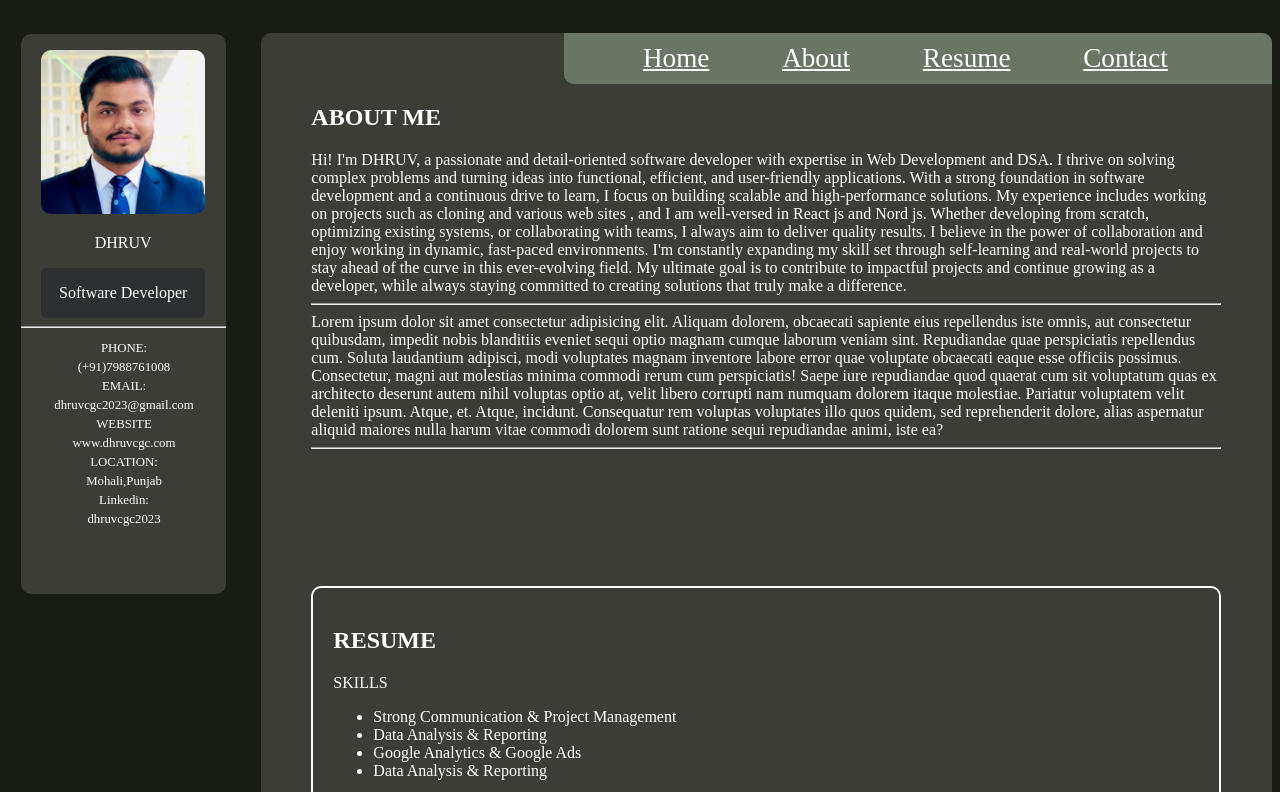
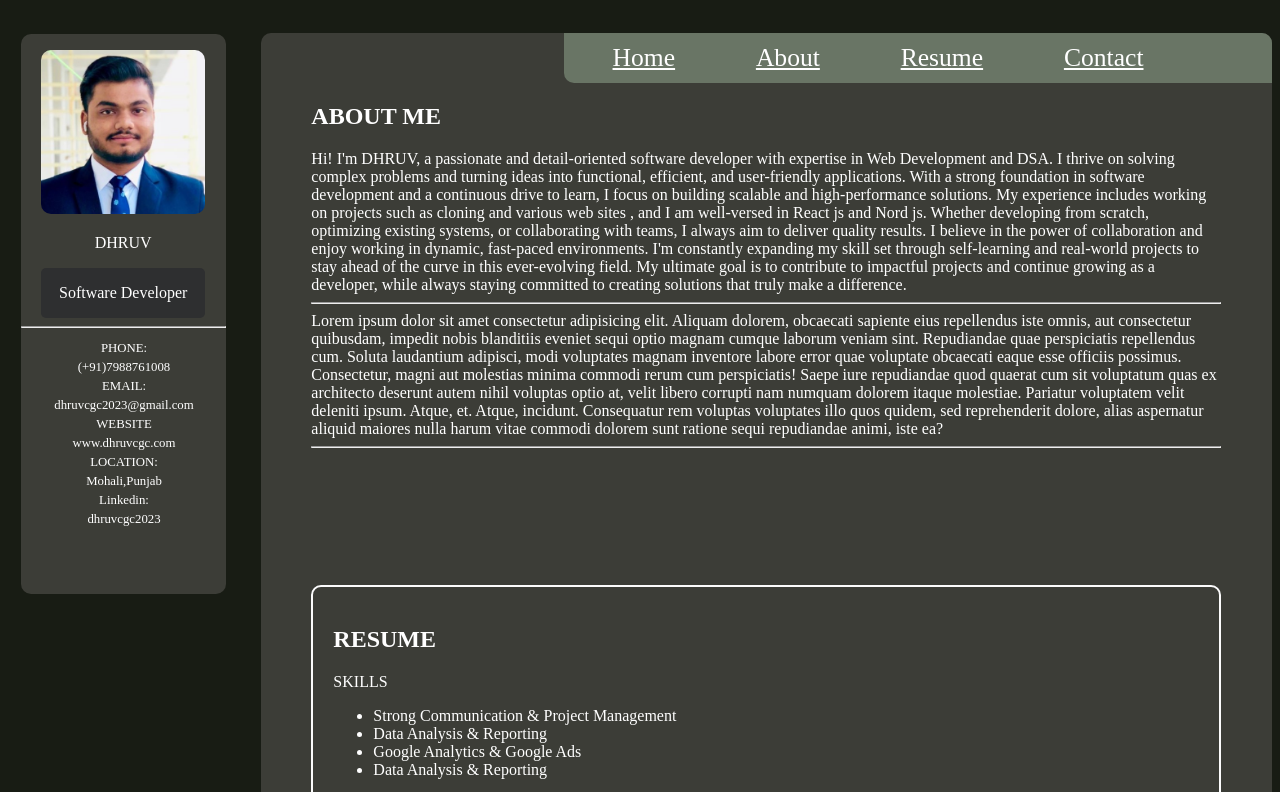
Before and after one commit to dhruvcgc07/my-portfolio, a plain HTML site: page index.html in a window 1280 px wide. Shown: the top 792 px of the page. Drawn offline with Linux system fonts and the light colour scheme.

Commit message:
Update style.css

```diff
--- a/style.css
+++ b/style.css
@@ -53,6 +53,7 @@ img {
   display: inline-block;
 }
 #div3 {
+  display:flex;
   background-color: #697565;
   width: 70%;
   height: auto;
@@ -64,12 +65,12 @@ img {
   list-style-type: none;
   margin: 0;
   padding: 10px;
+  width: 100%;
 }
 #div3 > nav > ul > li {
-  padding-left: 7%;
   display: inline;
-  margin-left: 3%;
-  font-size: 170%;
+  font-size: 2vw;
+  padding:3vw;
 }
 #div3 > nav > ul > li :hover {
   background-color: rgb(51, 61, 70);
```
